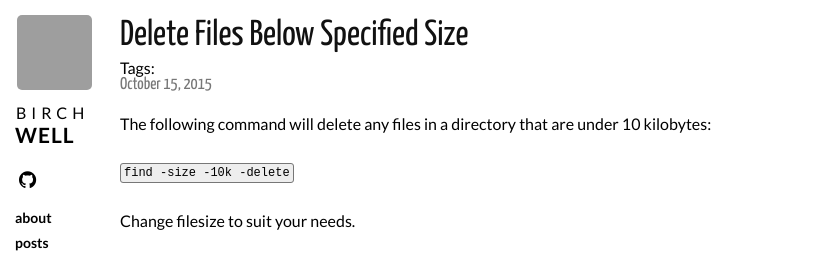
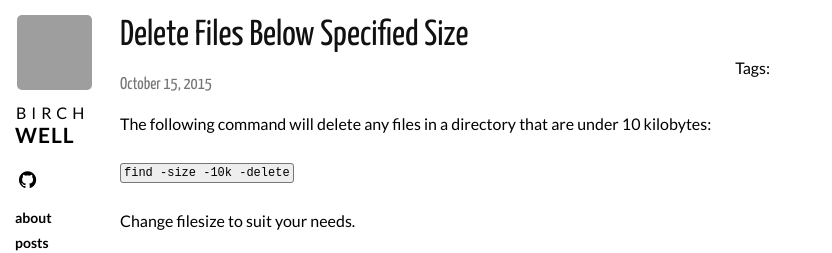
Before and after one commit to Birchwell/birchwell.github.io, a Jekyll site: the page built from _posts/2015-10-15-delete-files-under-specified-size.md, in a window 1280 px wide. Shown: the top 253 px of the page, without its empty margins (0-832 px from the left). Built offline with Jekyll 4.4.1, drawn with Linux system fonts in a browser that asks for light colours; nearby versions of some CDN libraries; Markdown is read by kramdown in place of the engine named in the settings; comment, search, counter and statistics services are not loaded; grey boxes are pictures that could not be loaded.

Commit message:
Update base.scss
added tag cloud script

```diff
--- a/css/base.scss
+++ b/css/base.scss
@@ -235,3 +235,28 @@
     }
   }
 }
+
+// for tag cloud and archives
+.tag-cloud {
+  list-style: none;
+  padding: 0;
+  text-align: justify;
+  font-size: 16px;
+  li {
+    display: inline-block;
+    margin: 0 12px 12px 0;
+  }
+}
+#archives {
+  padding: 5px;
+}
+.archive-group {
+  margin: 5px;
+  border-top: 1px solid #ddd;
+}
+.archive-item {
+  margin-left: 5px;
+}
+.post-tags {
+  text-align: right;
+}
```
